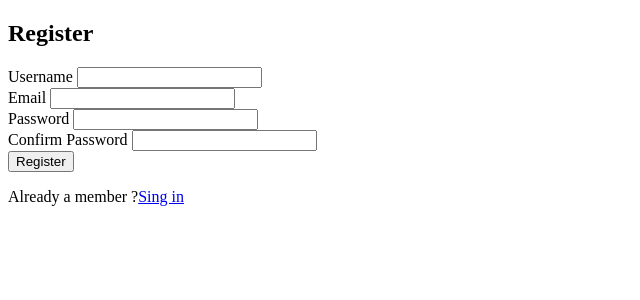
After one commit to GASADER/RegisterSystem, a PHP site: page /register.php in a window 1280 px wide. The commit adds this page. Shown: the top 300 px of the page, without its empty margins (0-640 px from the left). Run offline with PHP 8.4, Linux system fonts and the light colour scheme.

Commit message:
Build Register form

```diff
--- /dev/null
+++ b/register.php
@@ -0,0 +1,38 @@
+<?php include('serve.php');?>
+<!DOCTYPE html>
+<html lang="en">
+<head>
+    <meta charset="UTF-8">
+    <meta http-equiv="X-UA-Compatible" content="IE=edge">
+    <meta name="viewport" content="width=device-width, initial-scale=1.0">
+    <title>RegisterPage</title>
+    <link rel="stylesheet" href="">
+</head>
+<body>
+    <div class="header">
+        <h2>Register</h2>
+    </div>
+    <form action="register_db.php">
+        <div class="input-group">
+            <label for="">Username</label>
+            <input type="text" name="username">
+        </div>
+        <div class="input-group">
+            <label for="">Email</label>
+            <input type="email" name="email">
+        </div>
+        <div class="input-group">
+            <label for="">Password</label>
+            <input type="password" name="password1">
+        </div>
+        <div class="input-group">
+            <label for="">Confirm Password</label>
+            <input type="password" name="password2">
+        </div>
+        <div class="input-group">
+            <button type="submit" name="reg_user" class="btn">Register</button>
+        </div>
+        <p>Already a member ?<a href="login.php">Sing in</a></p>
+    </form>
+</body>
+</html>
--- a/serve.php
+++ b/serve.php
@@ -7,9 +7,8 @@
     //Create Connection
     $conn = mysqli_connect($servername, $username, $password, $dbname);
 
+    //Check Connection
     if(!$conn){
         die("Connection Failed" . mysqli_connect_error());
-    } else{
-        echo "Connection Successfuly";
     }
 ?>
```
